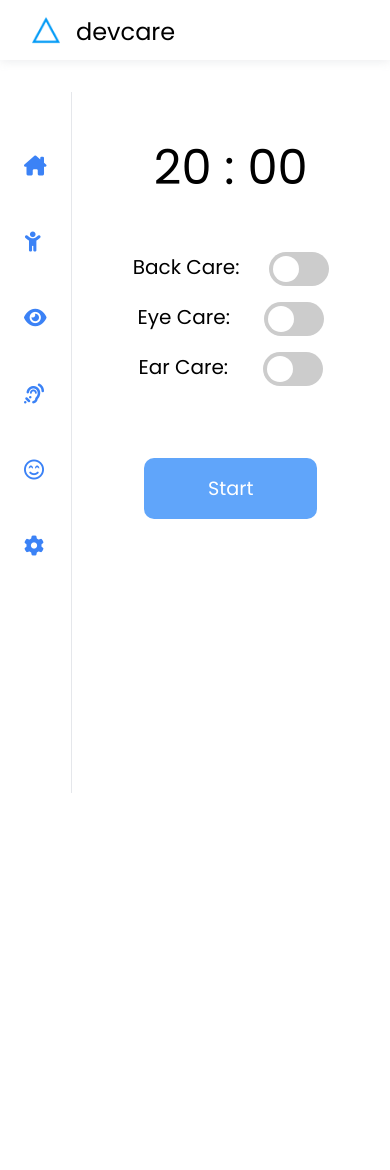
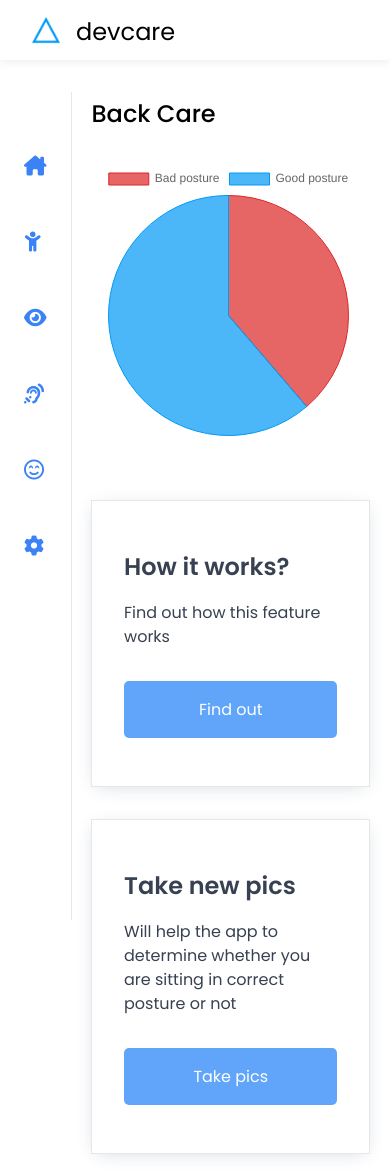
Before and after one commit to siddhigate/dev-care-app, a React (Create React App) app: page / in a window 390 px wide. Before the commit the page ends 844 px from the top, so only its background shows below. Built offline with nearby package versions, Linux system fonts and the light colour scheme.

Commit message:
style: graph page

```diff
--- a/package.json
+++ b/package.json
@@ -7,6 +7,7 @@
     "@testing-library/react": "^12.1.2",
     "@testing-library/user-event": "^13.5.0",
     "react": "^17.0.2",
+    "react-chartjs-2": "^4.0.1",
     "react-dom": "^17.0.2",
     "react-scripts": "5.0.0",
     "web-vitals": "^2.1.4"
--- a/src/App.js
+++ b/src/App.js
@@ -1,35 +1,51 @@
 import Nav from "./components/core/Nav";
-import Score from "./components/core/Score";
 import Sidebar from "./components/core/Sidebar";
-import TimerClock from "./components/core/TimerClock";
-import Toggles from "./components/core/Toggles";
 import "./css/style.css";
+import Dashboard from "./pages/Dashboard";
+import { useState } from "react";
+import PieChart from "./components/charts/PieChart";
 
 function App() {
+  const [dashboard, setDashboard] = useState(false);
+
   return (
     <>
       <Nav></Nav>
 
-      <div class="main-wrapper">
-        <Sidebar></Sidebar>
+      <div className="main-wrapper">
+        <Sidebar setDashboard={setDashboard}></Sidebar>
 
-        <main className="main">
-          <h1>Hello Siddhi👋</h1>
+        {dashboard && <Dashboard />}
 
-          <div class="main-content">
-          <div className="timer">
-          <TimerClock minutes="20" seconds="00"></TimerClock>
-            <Toggles />
+        <div className="main-graph-wrapper">
+          <main className="main">
+            <h1>Back Care</h1>
+            <div className="graph">
+              <PieChart></PieChart>
+            </div>
+          </main>
+          <div className="cards-container">
+              <div className="card">
+                <p className="fw-bold fs-lg">How it works?</p>
+                <p className="fs-sm mb-md">Find out how this feature works</p>
+                <button className="btn btn-primary">Find out</button>
+              </div>
+              <div className="card">
+                <p className="fw-bold fs-lg">Take new pics</p>
+                <p className="fs-sm mb-md">Will help the app to determine whether you are sitting in correct posture or not</p>
+                <button className="btn btn-primary">Take pics</button>
+              </div>
           </div>
-          <div className="cta">
-            <div>
-              <button className="btn btn-primary">Start</button>
+        </div>
+
+        {/* <div style={{ flexGrow: "1" }}>
+          <h1>Back Care</h1>
+          <div class="main-graph" style={{ flexGrow: "1", padding: "2rem" }}>
+            <div style={{ maxWidth: "500px", height: "100vh" }}>
+              <div style={{ margin: "auto" }}></div>
             </div>
           </div>
-          </div>
-        </main>
-
-        <Score/>
+        </div> */}
       </div>
     </>
   );
--- /dev/null
+++ b/src/components/charts/PieChart.js
@@ -0,0 +1,34 @@
+import { Chart as ChartJS, ArcElement, Tooltip, Legend } from 'chart.js';
+import { Pie } from 'react-chartjs-2';
+
+ChartJS.register(ArcElement, Tooltip, Legend);
+export const data = {
+    labels: ['Bad posture', 'Good posture'],
+    datasets: [
+      {
+        label: '# count',
+        data: [12, 19],
+        backgroundColor: [
+            'rgba(220, 38, 38, 0.7)',
+            'rgba(0, 153, 246, 0.7)',
+
+        ],
+        borderColor: [
+            'rgba(220, 38, 38, 1)',
+            'rgba(0, 153, 246, 1)',
+
+        ],
+        borderWidth: 1,
+
+
+      },
+    ],
+  };
+
+const PieChart = () => {
+    return (
+         <Pie data={data} />
+    );
+};
+
+export default PieChart;
--- /dev/null
+++ b/src/css/pages/care.css
@@ -0,0 +1,114 @@
+.main-graph-wrapper {
+  flex-grow: 1;
+  display: flex;
+  height: 100vh;
+  justify-content: space-between;
+  padding: 1rem 1.5rem;
+}
+
+.main-graph-wrapper .main {
+  flex-grow: 1;
+}
+
+.main-graph-wrapper .main h1 {
+    margin-bottom: 2rem;
+}
+
+.main-graph-wrapper .main .graph {
+  max-width: 500px;
+  margin: auto;
+}
+
+.main-graph-wrapper .cards-container {
+  width: 35%;
+}
+
+.cards-container .card {
+  padding: 3rem 2rem;
+  box-shadow: var(--bs-gray);
+  display: flex;
+  flex-direction: column;
+  gap: 1rem;
+  margin: 1rem;
+  border: 1px solid var(--clr-secondary-light)
+}
+
+.card p {
+  color: var(--clr-secondary-dark);
+  line-height: 1.5;
+}
+
+.cards-container .card .btn-primary {
+  border: none;
+  color: white;
+  background-color: var(--clr-primary-400);
+  padding: 1rem 4rem;
+  border-radius: 5px;
+  cursor: pointer;
+}
+
+@media screen and (max-width: 1300px) {
+  .main-graph-wrapper {
+    flex-direction: column;
+  }
+
+  .main-graph-wrapper .main {
+    width: 100%;
+  }
+
+  .main-graph-wrapper .cards-container {
+      width: 100%;
+      display: flex;
+  }
+
+  .cards-container .card {
+      width: 45%;
+  }
+
+}
+
+@media screen and (max-width: 800px) {
+    .main-graph-wrapper .main .graph {
+        max-width: 450px;
+        margin: auto;
+      }
+      .main-graph-wrapper .cards-container {
+          margin-top: 2rem;
+        flex-direction: column;
+
+      justify-content: center;
+      align-items: center;
+    }
+    .cards-container .card {
+        width: 70%;
+    }
+
+    .main h1 {
+        display: block;
+        font-weight: 500;
+    }
+}
+
+@media screen and (max-width: 600px) {
+    .main-graph-wrapper .main .graph {
+        max-width: 300px;
+        margin: auto;
+      }
+
+      .cards-container .card {
+        width: 90%;
+    }
+}
+
+@media screen and (max-width: 400px) {
+
+    .main-graph-wrapper {
+        padding: 0.25rem;
+    }
+
+    .main-graph-wrapper .main .graph {
+        max-width: 70vw;
+        margin: 0;
+      }
+
+}
--- a/src/css/style.css
+++ b/src/css/style.css
@@ -6,7 +6,7 @@
 @import './base/root.css';
 @import './base/reset.css';
 
-
+@import './utilities/spacing.css';
 @import './utilities/flex.css';
 @import './utilities/typography.css';
 
@@ -16,3 +16,4 @@
 @import './components/timerclock.css';
 
 @import './pages/dashboard.css';
+@import './pages/care.css';
--- a/src/pages/Dashboard.js
+++ b/src/pages/Dashboard.js
@@ -1,9 +1,28 @@
+import Score from "../components/core/Score";
+import TimerClock from "../components/core/TimerClock";
+import Toggles from "../components/core/Toggles";
 
 const Dashboard = () => {
     return (
-        <div>
+        <>
+            <main className="main">
+          <h1>Hello Siddhi👋</h1>
 
-        </div>
+          <div class="main-content">
+          <div className="timer">
+          <TimerClock minutes="20" seconds="00"></TimerClock>
+            <Toggles />
+          </div>
+          <div className="cta">
+            <div>
+              <button className="btn btn-primary">Start</button>
+            </div>
+          </div>
+          </div>
+        </main>
+
+        <Score/>
+        </>
     );
 };
 
```
Also changed, not shown: src/components/Dashboard.js (deleted), 1 other file (tests, documents, lock files or other folders).
